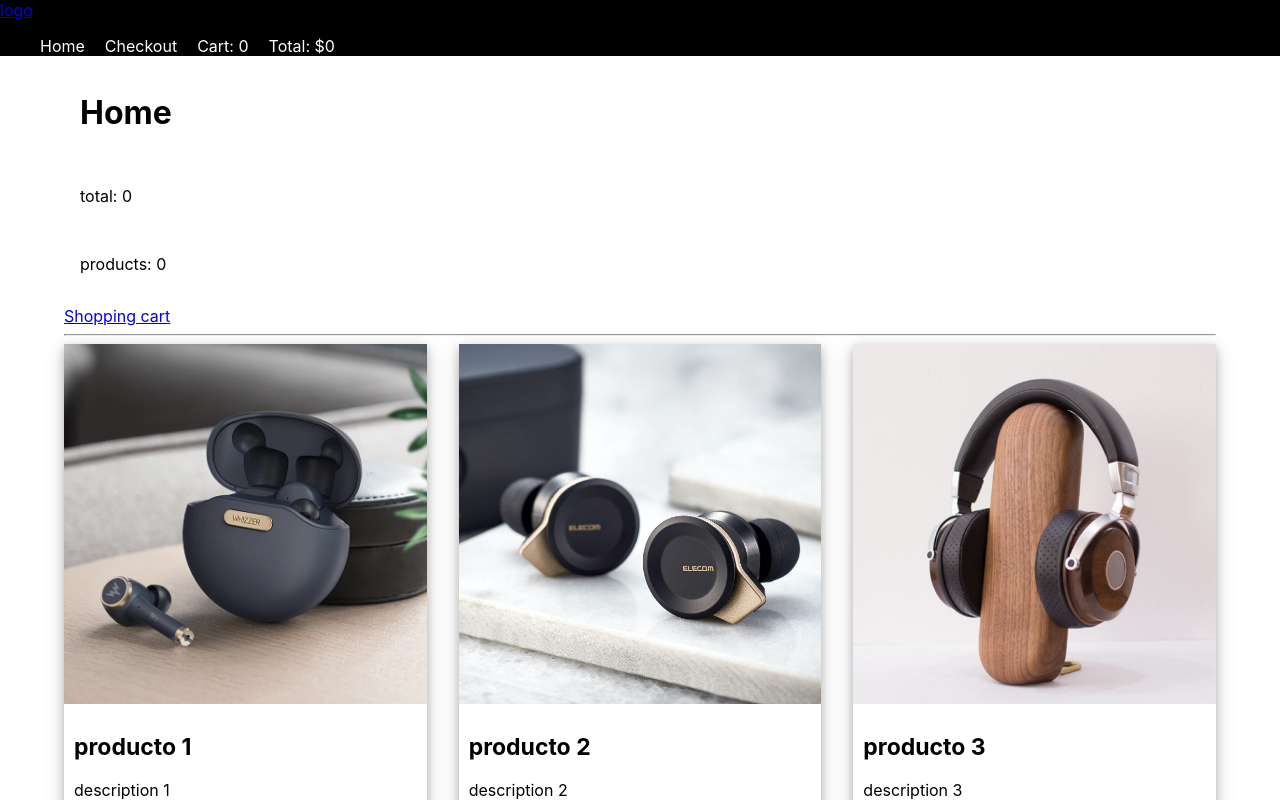
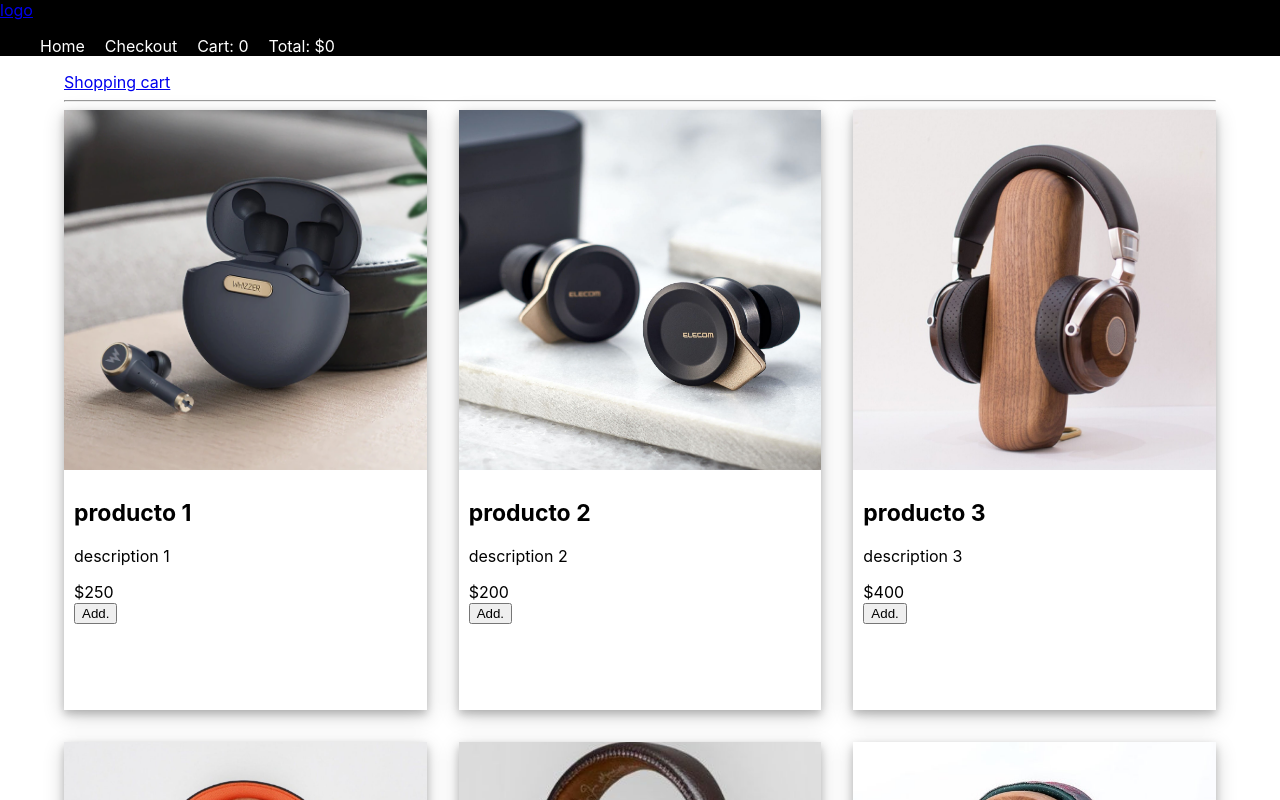
Before and after one commit to carlosAguinaga/ecommerce-react, a React (Create React App) app: page / in a window 1280 px wide. Shown: the top 800 px of the page. Built offline with nearby package versions, Linux system fonts and the light colour scheme.

Commit message:
feat: manage stock card

```diff
--- a/src/components/ProductItem/ProductItem.jsx
+++ b/src/components/ProductItem/ProductItem.jsx
@@ -1,35 +1,52 @@
 import React, { useContext, useEffect, useState } from "react";
 import "./ProductItem.styles.css";
 import { ShopCartContext } from "../../context/ShopCartContext";
+import { ProductListContext } from "../../context/ProductListContext";
 import { useHistory } from "react-router";
 
 const ProductItem = ({ name, description, price, id, img }) => {
-  const { state, dispatch } = useContext(ShopCartContext);
+  //states of context
+  const { state: cartState, dispatch: cartDispatch } =
+    useContext(ShopCartContext);
+  const { state: productState, dispatch: productDispatch } =
+    useContext(ProductListContext);
+
+  //product of product context
+  const productItem = productState.products.find((p) => p.id === id);
+
+  //get the product of cart
+  const productInCart = cartState.cart.find((p) => p.id === id);
 
   const history = useHistory();
   const [payload, setPayload] = useState({});
-  const productInCart = state.cart.find((p) => p.id === id);
+
+
 
   const handleAddDispatch = () => {
-    dispatch({ type: "ADD", payload });
+    productDispatch({ type: "DECREASE_STOCK", payload: { id } });
+    cartDispatch({ type: "ADD", payload });
   };
 
   const handleAddItemDispatch = () => {
-    dispatch({ type: "ADD_UNIT_MORE", payload: { id } });
+    productDispatch({ type: "DECREASE_STOCK", payload: { id } });
+    cartDispatch({ type: "ADD_UNIT_MORE", payload: { id, price } });
   };
 
   const handleRemoveDispatch = () => {
-    dispatch({ type: "REMOVE", payload: { id, price } });
+    cartDispatch({ type: "REMOVE", payload: { id, price } });
   };
 
   const handleRemoveItemDispatch = () => {
+    productDispatch({ type: "ADD_UNIT_STOCK", payload: { id } });
     if (productInCart.quantity === 1) {
       // eliminar el producto
-      handleRemoveDispatch();
+      return handleRemoveDispatch();
     }
-    dispatch({ type: "REMOVE_UNIT", payload: { id } });
+    cartDispatch({ type: "REMOVE_UNIT", payload: { id, price } });
   };
 
+
+  // Go to detail
   const handleClickItem = () => {
     history.push(`/product/${id}`);
   };
@@ -62,16 +79,30 @@ const ProductItem = ({ name, description, price, id, img }) => {
           {name}
         </h2>
         <p>{description}</p>
+
+        {productItem?.stock <= 0 ? (
+          <p style={{ color: "red" }}>Out of stock</p>
+        ) : (
+          undefined
+        )}
+
         <span>${price}</span>
 
         {productInCart ? (
           <div>
             <button onClick={() => handleRemoveItemDispatch(payload)}>-</button>
             <span>{productInCart.quantity}</span>
-            <button onClick={() => handleAddItemDispatch(payload)}>+</button>
+            <button
+              onClick={() => handleAddItemDispatch(payload)}
+              disabled={productItem.stock === 0}
+            >
+              +
+            </button>
           </div>
         ) : (
-          <button onClick={() => handleAddDispatch(payload)}>Add.</button>
+          <div>
+            <button onClick={() => handleAddDispatch(payload)}>Add.</button>
+          </div>
         )}
 
         {productInCart && (
--- a/src/context/ProductListContext.jsx
+++ b/src/context/ProductListContext.jsx
@@ -71,10 +71,30 @@ const initialState = {
   ],
 };
 
+
+const decreaseProductStock = (state, action) => {
+  const productToDecrease = state.products.find(p => p.id ===  action.payload.id);
+  const obj = { ...productToDecrease }
+  if (obj.stock > 0) {
+    obj.stock--
+  }
+  return state.products.map( p => p.id === action.payload.id? obj : p)
+}
+const incrementProductStock = (state, action) => {
+  const productToIncrement = state.products.find(p => p.id ===  action.payload.id);
+  const obj = { ...productToIncrement }
+    obj.stock++
+  return state.products.map( p => p.id === action.payload.id? obj : p)
+}
+
 const reducer = (state, action) => {
   switch (action.type) {
     case "ADD_PRODUCTS":
       return { ...state, products:action.payload };
+    case "DECREASE_STOCK":
+      return { ...state, products: decreaseProductStock(state, action) };
+    case "ADD_UNIT_STOCK":
+      return { ...state, products: incrementProductStock(state, action) };
     default:
       return state;
   }
@@ -83,6 +103,7 @@ const reducer = (state, action) => {
 const ProductListProvider = ({ children }) => {
 
   const [state, dispatch] = useReducer(reducer, initialState);
+
 
   // useEffect(() => {
   //   const getFetch = async () => {
@@ -99,7 +120,7 @@ const ProductListProvider = ({ children }) => {
   // }, []);
 
 
-  const data = { state };
+  const data = { state, dispatch };
 
   return (
     <ProductListContext.Provider value={data}>
--- a/src/context/ShopCartContext.jsx
+++ b/src/context/ShopCartContext.jsx
@@ -10,7 +10,6 @@ const initialState = {
 
 const getPlusItemCart = (state, action ) => {
 
-  console.log(action)
   const product = state.cart.find((p) => p.id === action.payload.id)
 
   return state.cart.map((p) => {
@@ -38,8 +37,10 @@ const getRemoveItemCart = (state, action) => {
 };
 
 const reducer = (state, action) => {
+
   switch (action.type) {
     case "ADD":
+
       return {
         ...state,
         totalPrice: state.totalPrice + action.payload.price,
--- a/src/views/Home/Home.jsx
+++ b/src/views/Home/Home.jsx
@@ -1,22 +1,15 @@
-import React, { useContext, useState } from "react";
+import React, { useContext } from "react";
 import { ProductListContext } from "../../context/ProductListContext";
 import ProductItem from "../../components/ProductItem/ProductItem";
 import "./Home.styles.css";
-import { ShopCartContext } from "../../context/ShopCartContext";
 import {Link} from 'react-router-dom'
 
 const Home = () => {
   // Context del listado de productos
   const { state: listState } = useContext(ProductListContext);
-  // Context carrito de compras
-  const { state: cartState } = useContext(ShopCartContext);
-  const [cart, setCart] = useState([{}]);
 
   return (
     <div className="container">
-      <h1 className="title">Home</h1>
-      <p className="title">total: {cartState.totalPrice}</p>
-      <p className="title">products: {cartState.cart.length}</p>
       <Link to="/shop-cart">Shopping cart</Link>
       <hr />
       <div className="product-grid">
--- a/src/views/Login/LoginForm.jsx
+++ b/src/views/Login/LoginForm.jsx
@@ -5,18 +5,19 @@ import axios from "axios";
 import { UserContext } from "../../context/UserContext";
 import { useHistory } from "react-router";
 
-const auth = {
-  user: "Carlos",
-  email: "carlos@carlos.com",
-  password: "carlos",
-};
+// const auth = {
+//   user: "Carlos",
+//   email: "carlos@carlos.com",
+//   password: "carlos",
+// };
 
 const LoginForm = () => {
   const { dispatch } = useContext(UserContext);
 
   const history = useHistory();
 
-  const [initialValues, setInitialValues] = useState({
+  // const [initialValues, setInitialValues] = useState({
+  const [initialValues] = useState({
     email: "Daniel",
     password: "",
   });
```
